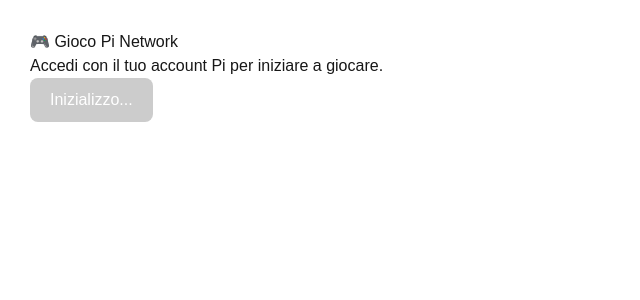
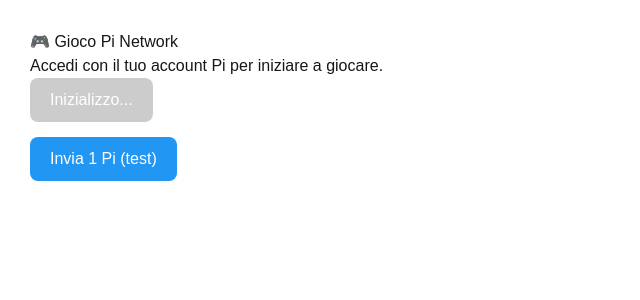
Before and after one commit to pizzettarooo/pi-game, a Next.js app: page / in a window 1280 px wide. Shown: the top 300 px of the page, without its empty margins (0-640 px from the left). Built offline with nearby package versions, Linux system fonts and the light colour scheme.

Commit message:
Aggiunto pagamento Pi di test per validazione

```diff
--- a/pages/index.tsx
+++ b/pages/index.tsx
@@ -29,7 +29,7 @@ export default function Home() {
             sandbox: true,
             appId: "test-accdbdb15ea84aac"
           })
-                    console.log('✅ Pi SDK inizializzato con successo')
+          console.log('✅ Pi SDK inizializzato con successo')
           setSdkReady(true)
         } catch (err) {
           console.error('❌ Errore durante init:', err)
@@ -50,7 +50,6 @@ export default function Home() {
 
     try {
       const scopes = ['username', 'payments', 'wallet_address']
-
       // eslint-disable-next-line @typescript-eslint/no-explicit-any
       const onIncompletePaymentFound = (payment: any) => {
         console.log('💰 Pagamento incompleto trovato:', payment)
@@ -64,10 +63,47 @@ export default function Home() {
     }
   }
 
+  const handlePayment = async () => {
+    try {
+      const paymentData = {
+        amount: "1",
+        memo: "Test Payment",
+        metadata: { type: "test" }
+      }
+
+      const onReadyForServerApproval = (paymentId: string) => {
+        console.log("🟡 Pronto per approvazione:", paymentId)
+      }
+
+      const onReadyForServerCompletion = (paymentId: string, txid: string) => {
+        console.log("🟢 Pronto per completamento:", paymentId, txid)
+      }
+
+      const onCancel = (paymentId: string) => {
+        console.warn("🔴 Pagamento annullato:", paymentId)
+      }
+
+      const onError = (error: any) => {
+        console.error("❌ Errore pagamento:", error)
+      }
+
+      await window.Pi.createPayment(paymentData, {
+        onReadyForServerApproval,
+        onReadyForServerCompletion,
+        onCancel,
+        onError,
+      })
+
+    } catch (err) {
+      console.error("❌ Errore createPayment:", err)
+    }
+  }
+
   return (
     <div style={{ padding: 30 }}>
       <h1>🎮 Gioco Pi Network</h1>
       <p>Accedi con il tuo account Pi per iniziare a giocare.</p>
+
       <button
         onClick={handleLogin}
         disabled={!sdkReady}
@@ -78,11 +114,30 @@ export default function Home() {
           color: '#fff',
           border: 'none',
           borderRadius: '8px',
-          cursor: sdkReady ? 'pointer' : 'not-allowed'
+          cursor: sdkReady ? 'pointer' : 'not-allowed',
+          marginBottom: '15px'
         }}
       >
         {sdkReady ? 'Login con Pi' : 'Inizializzo...'}
       </button>
+
+      <br />
+
+      <button
+        onClick={handlePayment}
+        disabled={!sdkReady}
+        style={{
+          padding: '10px 20px',
+          fontSize: '16px',
+          backgroundColor: '#2196F3',
+          color: '#fff',
+          border: 'none',
+          borderRadius: '8px',
+          cursor: sdkReady ? 'pointer' : 'not-allowed'
+        }}
+      >
+        Invia 1 Pi (test)
+      </button>
     </div>
   )
 }
```
